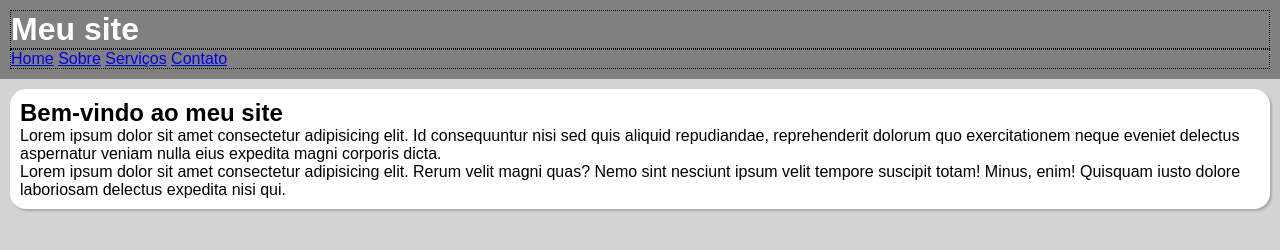
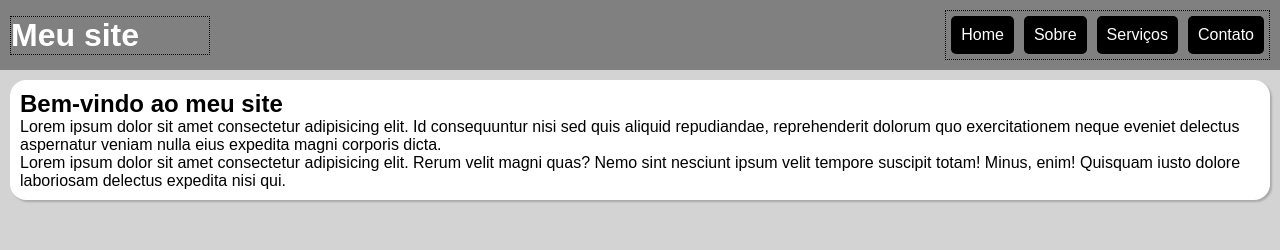
Before and after one commit to OYanEnrique/exercicios-html, a plain HTML site: page Arquivos/ex067/ex067.html in a window 1280 px wide. Drawn offline with Linux system fonts and the light colour scheme.

Commit message:
feat: Adiciona estilização flexbox completa ao menu do ex067

```diff
--- a/Arquivos/ex067/ex067.css
+++ b/Arquivos/ex067/ex067.css
@@ -18,17 +18,41 @@ header{
     background-color: gray;
     color: white;
     padding: 10px;
+    display: flex;
+    flex-flow: row wrap;
+    justify-content: space-between;
+    align-items: center;
 }
 
 header > h1{
     border: 1px dotted black ;
+    flex: 0 0 200px;
 }
 
 header > nav{
     border: 1px dotted black;
+    display: flex;
+    flex-flow: row wrap;
+    justify-content: flex-end;
+    align-items: center;
 }
 
-main{
+header > nav > a{
+    background-color: black;
+    color: white;
+    padding: 10px;
+    margin: 5px;
+    border-radius: 5px;
+    text-decoration: none;
+    text-align: center;
+}
+header > nav > a:hover{
+    background-color: white;
+    color: black;
+    transition: background-color 0.5s, color 0.5s;
+}
+
+main {
     background-color: white;
     margin: 10px;
     padding: 10px;
```
